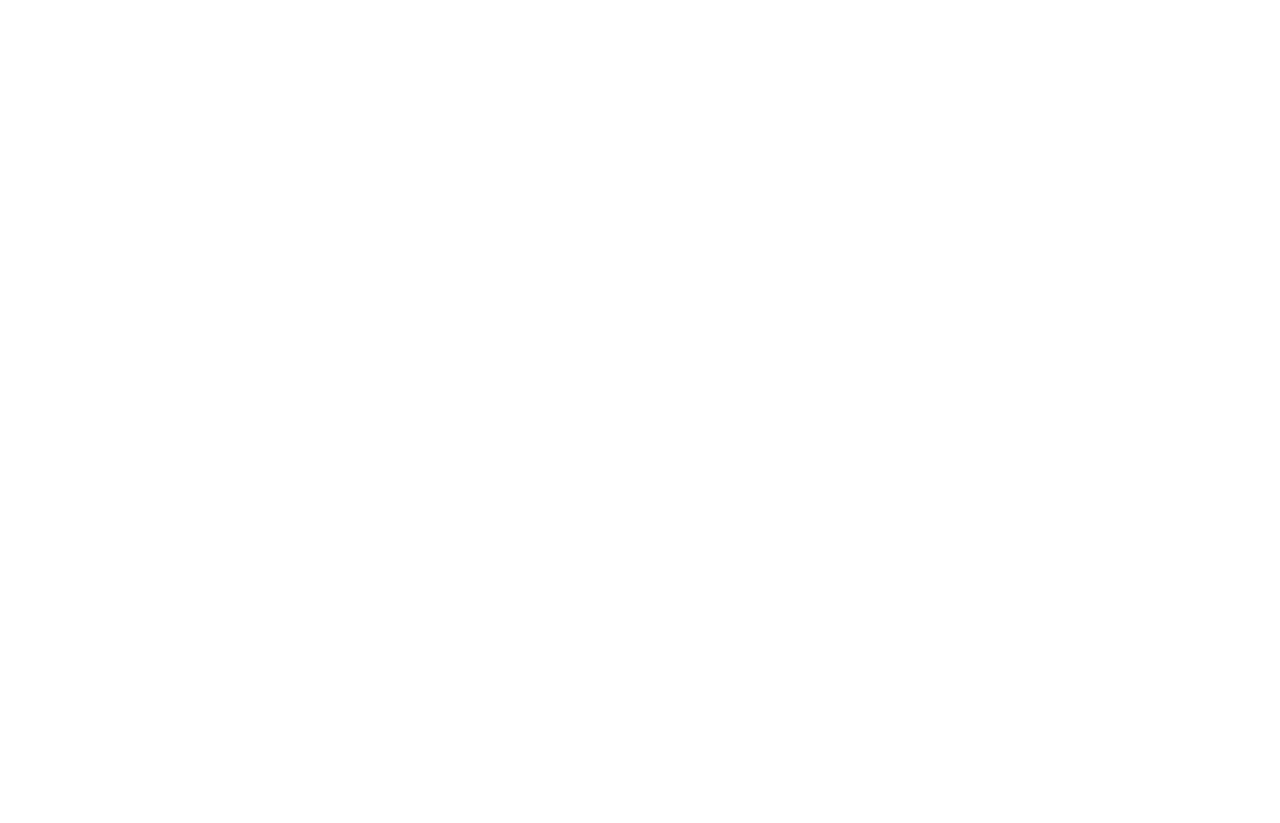
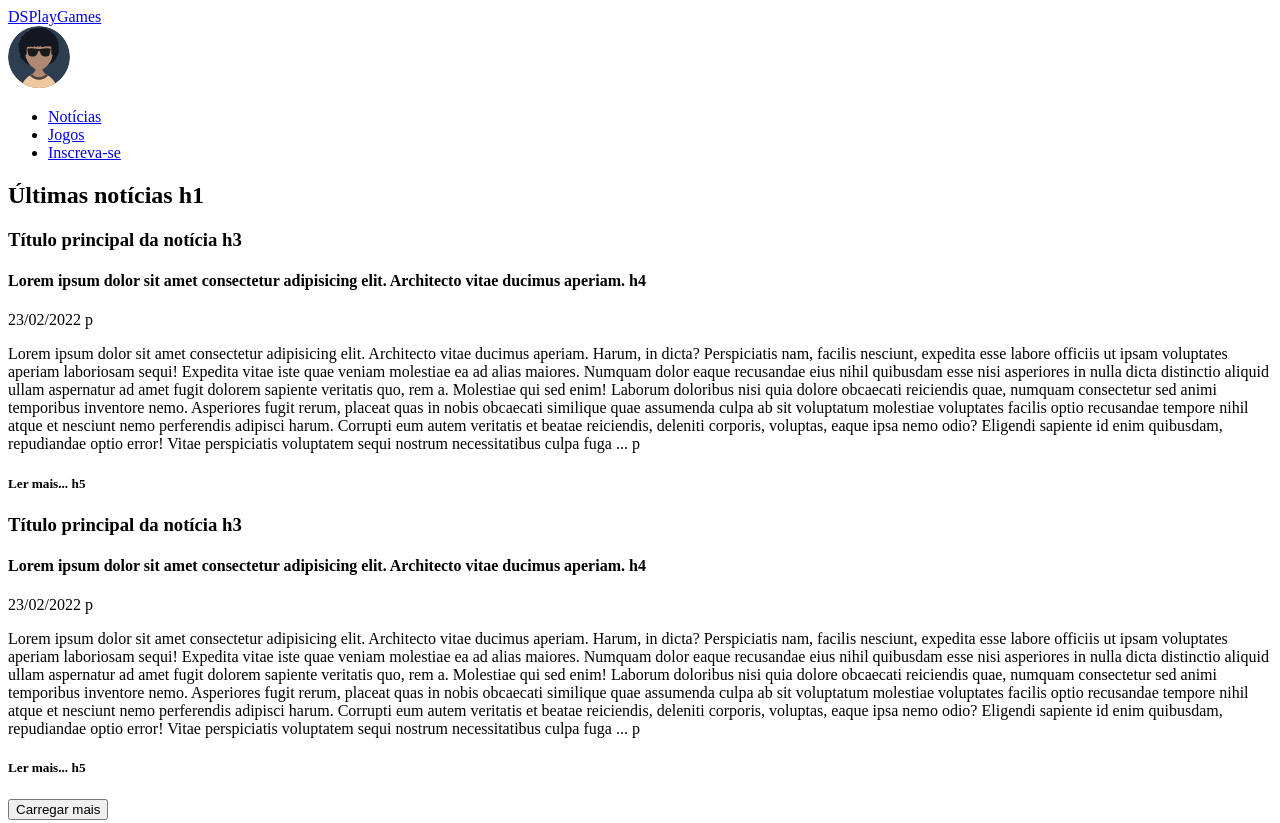
Before and after one commit to Herhos/desafio_DSPlayGames_responsivo, a plain HTML site: page index.html in a window 1280 px wide. Shown: the top 823 px of the page. Before the commit the page ends 800 px from the top, so only its background shows below. Drawn offline with Linux system fonts and the light colour scheme.

Commit message:
HTML do header, section noticias e section jogos

```diff
--- a/index.html
+++ b/index.html
@@ -4,9 +4,97 @@
    <meta charset="UTF-8">
    <meta http-equiv="X-UA-Compatible" content="IE=edge">
    <meta name="viewport" content="width=device-width, initial-scale=1.0">
-   <title>Document</title>
+   <title>DSPlayGames</title>
 </head>
 <body>
+   <header class="cabecalho">
+      <nav class="menu-conteiner">
+         <a class="marca" href="#">DSPlayGames</a>
 
+         <div class="avatar">
+            <img src="img/Profile Image.svg" alt="Perfil">
+         </div>
+
+         <ul class="menu-itens">
+            <li><a href="#noticias">Notícias</a></li>
+            <li><a href="#jogos">Jogos</a></li>
+            <li><a href="#inscrevase">Inscreva-se</a></li>
+         </ul>
+      </nav>
+   </header>
+
+   <main>
+      <section class="noticias-conteiner">
+         <h1 class="noticias-titulo">Últimas notícias h1</h1>
+
+         <div class="noticias-cartao">
+            <h3>Título principal da notícia h3</h3>
+            <h4>Lorem ipsum dolor sit amet consectetur adipisicing elit.
+                Architecto vitae ducimus aperiam. h4
+            </h4>
+            <p>23/02/2022 p</p>
+            <p>Lorem ipsum dolor sit amet consectetur adipisicing elit. Architecto vitae ducimus aperiam.
+               Harum, in dicta? Perspiciatis nam, facilis nesciunt, expedita esse labore officiis ut ipsam
+               voluptates aperiam laboriosam sequi! Expedita vitae iste quae veniam molestiae ea ad alias
+               maiores. Numquam dolor eaque recusandae eius nihil quibusdam esse nisi asperiores in nulla
+               dicta distinctio aliquid ullam aspernatur ad amet fugit dolorem sapiente veritatis quo,
+               rem a. Molestiae qui sed enim! Laborum doloribus nisi quia dolore obcaecati reiciendis quae,
+               numquam consectetur sed animi temporibus inventore nemo. Asperiores fugit rerum, placeat quas
+               in nobis obcaecati similique quae assumenda culpa ab sit voluptatum molestiae voluptates
+               facilis optio recusandae tempore nihil atque et nesciunt nemo perferendis adipisci harum.
+               Corrupti eum autem veritatis et beatae reiciendis, deleniti corporis, voluptas, eaque ipsa
+               nemo odio? Eligendi sapiente id enim quibusdam, repudiandae optio error! Vitae perspiciatis
+               voluptatem sequi nostrum necessitatibus culpa fuga ... p
+            </p>
+            <h5>Ler mais... h5</h5>
+         </div>
+
+         <div class="cartao-noticias">
+            <h3>Título principal da notícia h3</h3>
+            <h4>Lorem ipsum dolor sit amet consectetur adipisicing elit.
+                Architecto vitae ducimus aperiam. h4
+            </h4>
+            <p>23/02/2022 p</p>
+            <p>Lorem ipsum dolor sit amet consectetur adipisicing elit. Architecto vitae ducimus aperiam.
+               Harum, in dicta? Perspiciatis nam, facilis nesciunt, expedita esse labore officiis ut ipsam
+               voluptates aperiam laboriosam sequi! Expedita vitae iste quae veniam molestiae ea ad alias
+               maiores. Numquam dolor eaque recusandae eius nihil quibusdam esse nisi asperiores in nulla
+               dicta distinctio aliquid ullam aspernatur ad amet fugit dolorem sapiente veritatis quo,
+               rem a. Molestiae qui sed enim! Laborum doloribus nisi quia dolore obcaecati reiciendis quae,
+               numquam consectetur sed animi temporibus inventore nemo. Asperiores fugit rerum, placeat quas
+               in nobis obcaecati similique quae assumenda culpa ab sit voluptatum molestiae voluptates
+               facilis optio recusandae tempore nihil atque et nesciunt nemo perferendis adipisci harum.
+               Corrupti eum autem veritatis et beatae reiciendis, deleniti corporis, voluptas, eaque ipsa
+               nemo odio? Eligendi sapiente id enim quibusdam, repudiandae optio error! Vitae perspiciatis
+               voluptatem sequi nostrum necessitatibus culpa fuga ... p
+            </p>
+            <h5>Ler mais... h5</h5>
+         </div>
+
+         <button>Carregar mais</button>
+      </section>
+
+      <section class="jogos-conteiner">
+         <h1 class="jogos-titulo">Jogos h1</h1>
+
+         <div class="jogos-cartao">
+            <img src="img/arqueira.png" alt="Arqueira">
+            <h3>Horizon Forbidden West</h3>
+            <div>
+               <h5>De</h5>
+               <h6>Sony Interactive Entertainment</h6>
+            </div>
+            <h4>9.7</h4>
+         </div>
+      </section>
+
+      <section class="inscricao">
+
+      </section>
+   </main>
+
+   <footer>
+
+   </footer>
 </body>
 </html>
```
Also changed, not shown: img/Profile Image.svg (added), img/arqueira.png (added).
